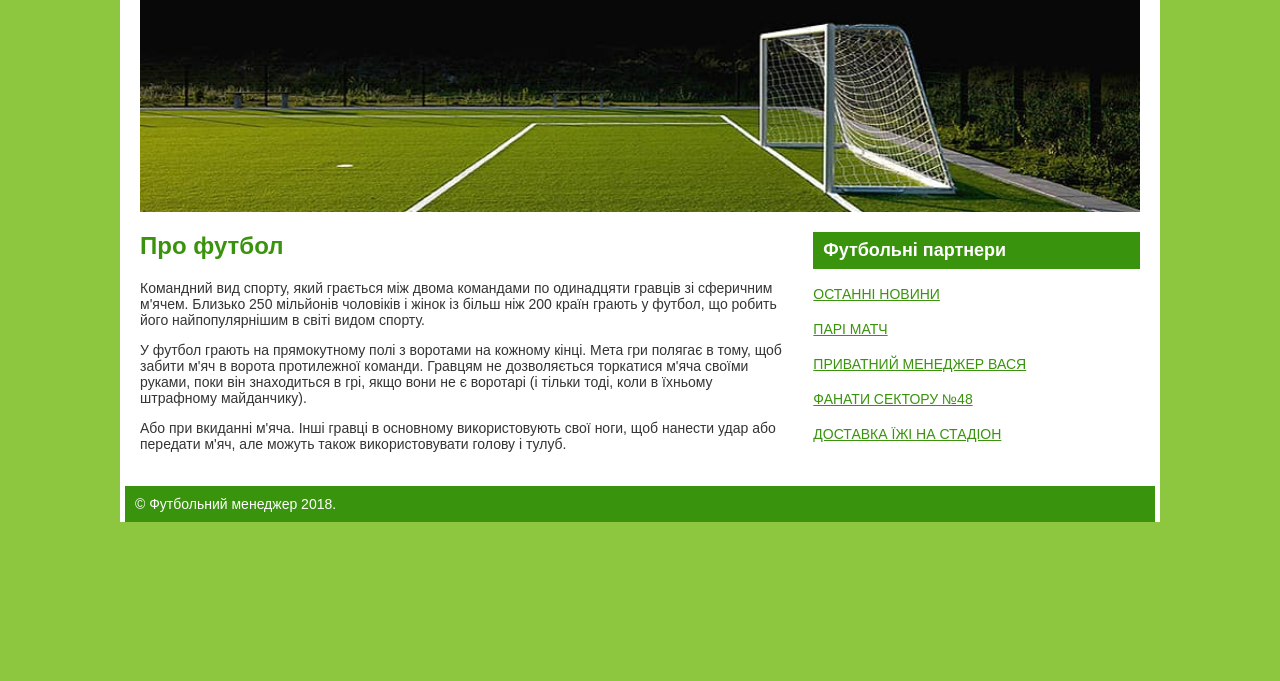
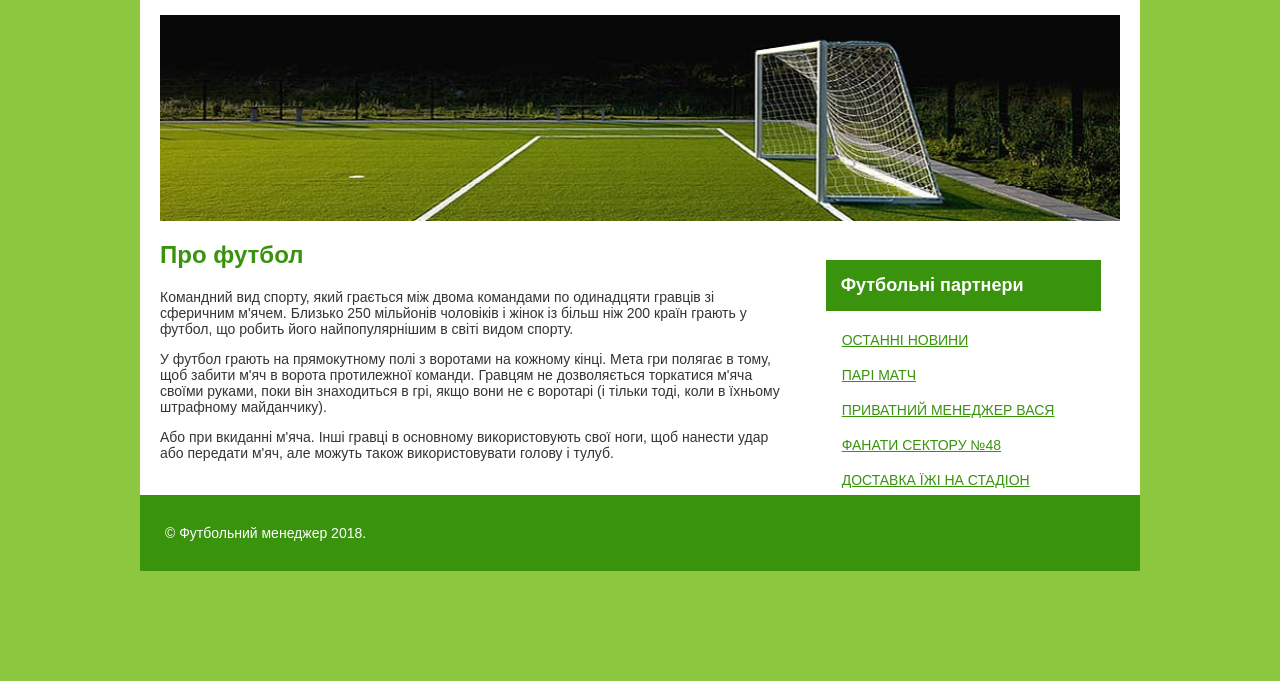
Before and after one commit to nazareth2009/football_manager-1.0, a plain HTML site: page index.html in a window 1280 px wide. Shown: the part 119-800 px from the top of the page. Drawn offline with Linux system fonts and the light colour scheme.

Commit message:
css version 1.1

```diff
--- a/css/style.css
+++ b/css/style.css
@@ -2,6 +2,7 @@ body {
   font-family: Arial, sans-serif;
   margin: 0;
   background-color: #8dc63f;
+  max-width: auto;
 }
 
 .wrapper {
@@ -9,6 +10,7 @@ body {
   margin: auto;
   background-color: #fff;
   padding: 0 20px;
+  box-sizing: border-box;
 }
 
 
@@ -35,6 +37,7 @@ color: #39930d;
  font-size: 44px;
 color: #39930d;
 font-weight: bold;
+display: block;
 }
 
 .logo-text i {
@@ -58,6 +61,7 @@ font-size: 22px;
 color: #39930d;
 text-align: right;
 text-decoration: none;
+display: block;
 }
 
 .contact i {
@@ -107,8 +111,8 @@ color: #343434;
     font-size: 18px;
     color: #fff;
     font-family: "Arial";
-    padding: 8px 10px;
-    margin: 0 0 10px 0;
+    padding: 15px;
+    margin: 19px;
 }
 
 .sidebar ul {
@@ -117,9 +121,8 @@ color: #343434;
     text-decoration: underline;
     text-transform: uppercase;
     color: #39930d;
-    padding: 0;
     list-style: none;
-    margin: 0;
+    margin: -5px;
 }
 
 .sidebar li {
@@ -135,8 +138,8 @@ color: #343434;
 }
 
 footer {
-    margin: 0 -15px;
      background-color: #39930d;
+     margin:-20px;
 }
 
 
@@ -144,6 +147,6 @@ footer p {
   font-size: 14px;
   color: #fff;
   text-align: left;
-  padding: 10px;
-  margin: 0;
+  padding: 30px;
+  margin: -5px;
 }
```
